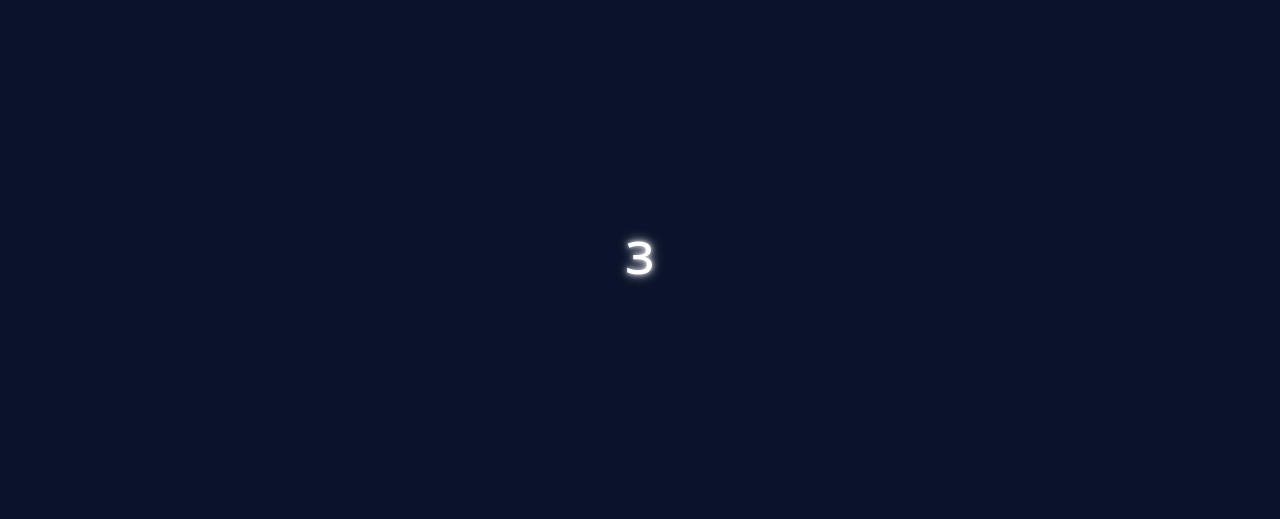
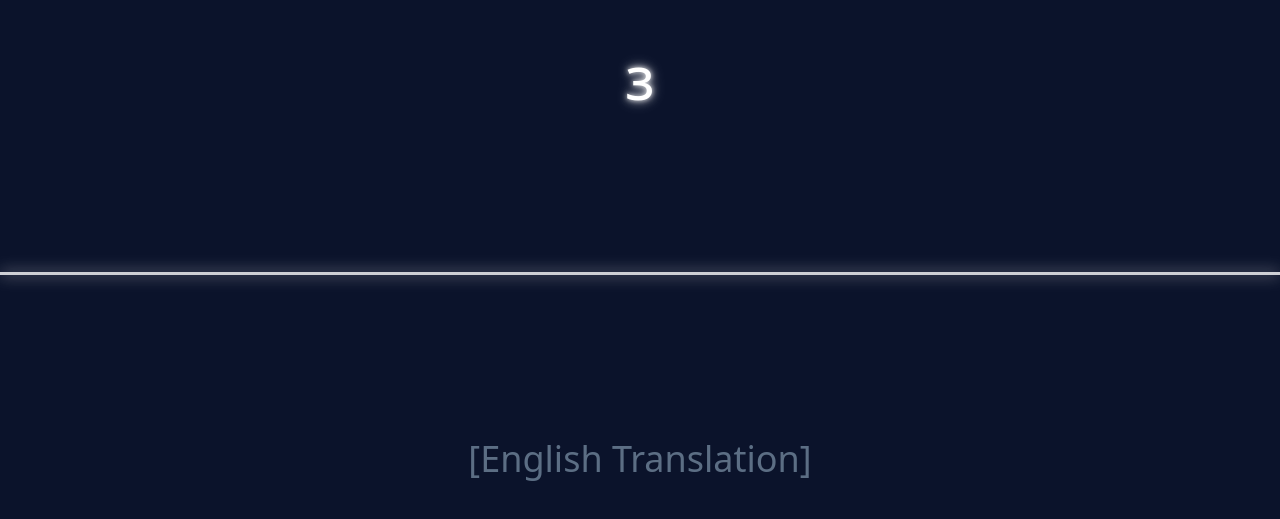
Before and after one commit to downtomarsguy/Russian-Rouletter, a Nuxt app: page / in a window 1280 px wide. Shown: the part 117-636 px from the top of the page. Built offline with nearby package versions, Linux system fonts and the light colour scheme.

Commit message:
Layout Changed; Default text Added

```diff
--- a/pages/index.vue
+++ b/pages/index.vue
@@ -1,7 +1,8 @@
 <template>
     <div
-        class="h-screen bg-[#0b132b] text-[#5C6E84] flex flex-col items-center justify-center"
+        class="h-screen bg-[#0b132b] text-[#5C6E84] flex flex-col items-center justify-between"
     >
+        <div class="flex-grow flex flex-col items-center justify-center">
             <div
                 :class="{
                     glow: !isAnswerChecked && !isCorrectAnswer,
@@ -13,7 +14,15 @@
             >
                 {{ randomLetter }}
             </div>
-        <div class="mt-16 text-4xl">{{ pressedKey }}</div>
+        </div>
+
+        <div class="glowing-line"></div>
+
+        <div class="flex-grow flex items-center justify-center mb-10">
+            <div class="text-4xl">
+                {{ pressedKey || "[English Translation]" }}
+            </div>
+        </div>
     </div>
 </template>
 
@@ -85,6 +94,13 @@ export default {
 </script>
 
 <style scoped>
+.glowing-line {
+    width: 100%;
+    height: 3px;
+    background-color: rgba(255, 255, 255, 0.8);
+    box-shadow: 0 0 15px rgba(255, 255, 255, 0.7);
+}
+
 .glow {
     color: white;
     text-shadow:
```
Lines whose indentation alone changed are shown as unchanged.
